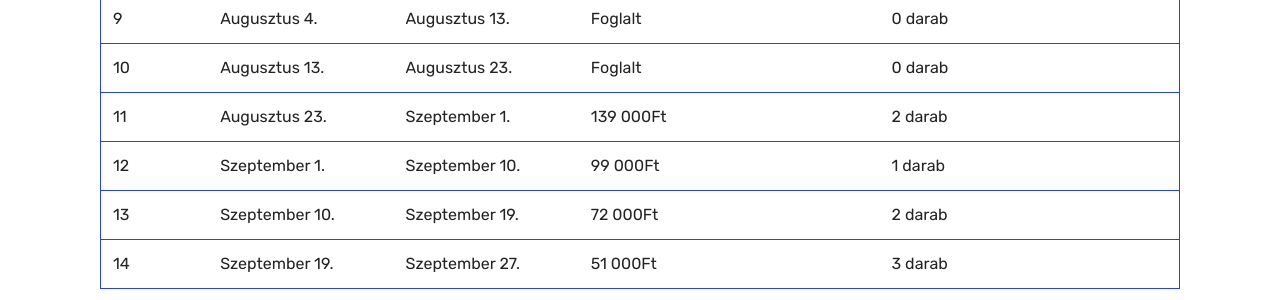
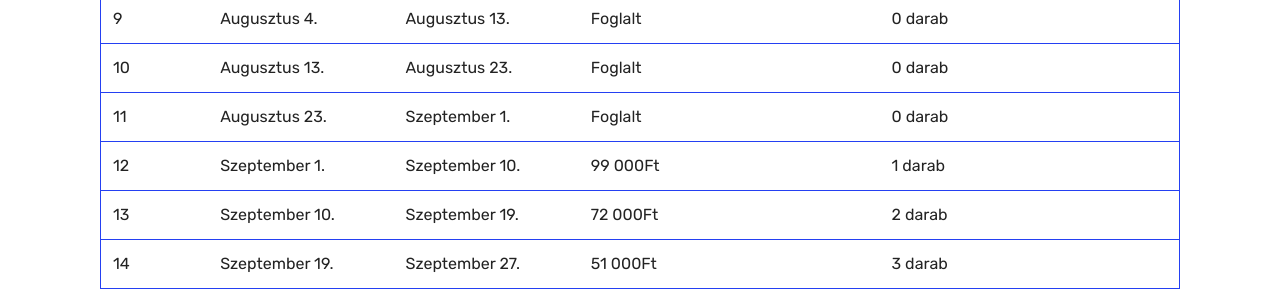
Before and after one commit to marklaszlo9/korinos_new, a Jekyll site: the page built from arak.html, in a window 1280 px wide and 900 px high, scrolled down 466 px. Shown: the part 153-453 px from the top of the window. Built offline with Jekyll 4.4.1, drawn with Linux system fonts in a browser that asks for light colours.

Commit message:
Update arak.html

```diff
--- a/arak.html
+++ b/arak.html
@@ -67,7 +67,7 @@
               <td class="body-item mbr-fonts-style display-7">8</td><td class="body-item mbr-fonts-style display-7">Július 25.</td><td class="body-item mbr-fonts-style display-7">Augusztus 4.</td><td class="body-item mbr-fonts-style display-7">Foglalt</td><td class="body-item mbr-fonts-style display-7">0 darab</td></tr><tr>
               <td class="body-item mbr-fonts-style display-7">9</td><td class="body-item mbr-fonts-style display-7">Augusztus 4.</td><td class="body-item mbr-fonts-style display-7">Augusztus 13.</td><td class="body-item mbr-fonts-style display-7">Foglalt</td><td class="body-item mbr-fonts-style display-7">0 darab</td></tr><tr>
               <td class="body-item mbr-fonts-style display-7">10</td><td class="body-item mbr-fonts-style display-7">Augusztus 13.</td><td class="body-item mbr-fonts-style display-7">Augusztus 23.</td><td class="body-item mbr-fonts-style display-7">Foglalt</td><td class="body-item mbr-fonts-style display-7">0 darab</td></tr><tr>
-              <td class="body-item mbr-fonts-style display-7">11</td><td class="body-item mbr-fonts-style display-7">Augusztus 23.</td><td class="body-item mbr-fonts-style display-7">Szeptember 1.</td><td class="body-item mbr-fonts-style display-7">139 000Ft</td><td class="body-item mbr-fonts-style display-7">2 darab</td></tr><tr>
+              <td class="body-item mbr-fonts-style display-7">11</td><td class="body-item mbr-fonts-style display-7">Augusztus 23.</td><td class="body-item mbr-fonts-style display-7">Szeptember 1.</td><td class="body-item mbr-fonts-style display-7">Foglalt</td><td class="body-item mbr-fonts-style display-7">0 darab</td></tr><tr>
               <td class="body-item mbr-fonts-style display-7">12</td><td class="body-item mbr-fonts-style display-7">Szeptember 1.</td><td class="body-item mbr-fonts-style display-7">Szeptember 10.</td><td class="body-item mbr-fonts-style display-7">99 000Ft</td><td class="body-item mbr-fonts-style display-7">1 darab</td></tr><tr>
               <td class="body-item mbr-fonts-style display-7">13</td><td class="body-item mbr-fonts-style display-7">Szeptember 10.</td><td class="body-item mbr-fonts-style display-7">Szeptember 19.</td><td class="body-item mbr-fonts-style display-7">72 000Ft</td><td class="body-item mbr-fonts-style display-7">2 darab</td></tr><tr>
               <td class="body-item mbr-fonts-style display-7">14</td><td class="body-item mbr-fonts-style display-7">Szeptember 19.</td><td class="body-item mbr-fonts-style display-7">Szeptember 27.</td><td class="body-item mbr-fonts-style display-7">51 000Ft</td><td class="body-item mbr-fonts-style display-7">3 darab</td></tr><tr>
```
